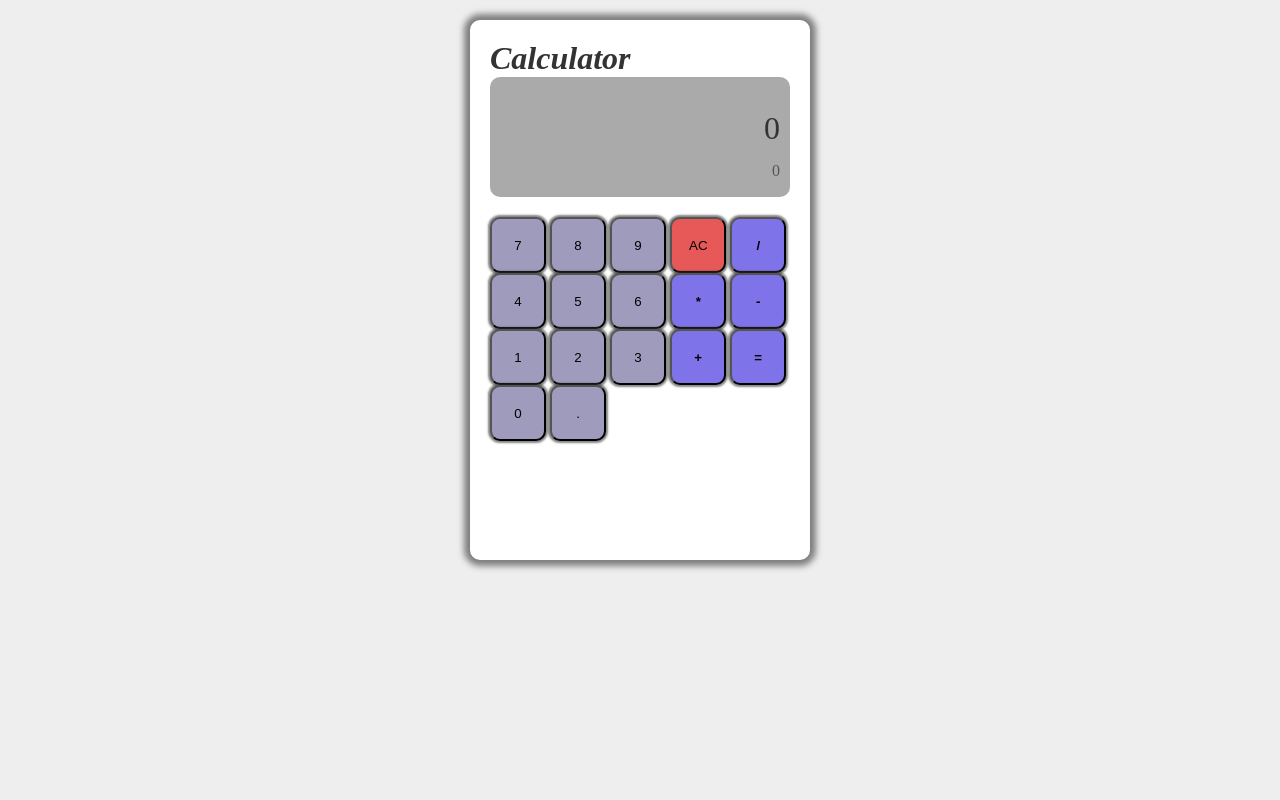
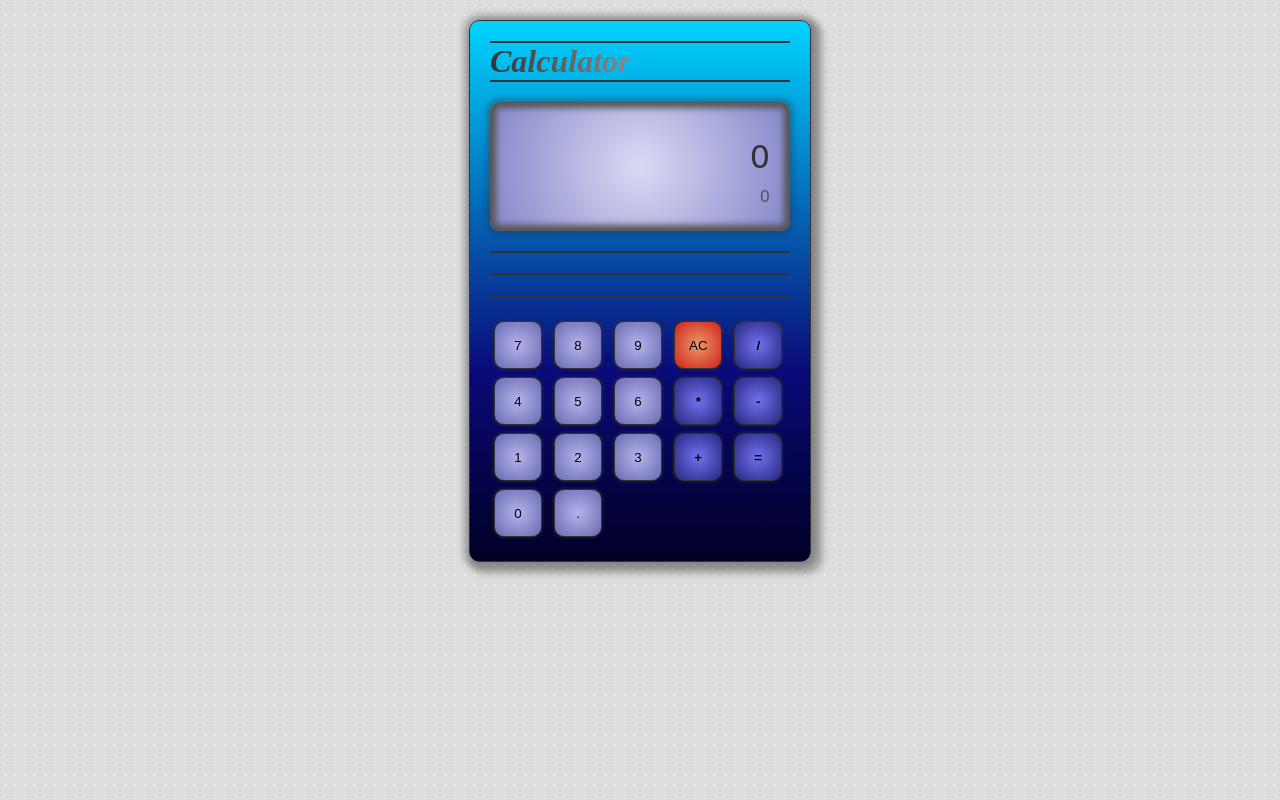
Before and after one commit to Armando284/calculator, a plain HTML site: page index.html in a window 1280 px wide. Drawn offline with Linux system fonts and the light colour scheme; a web font is replaced by a local one.

Commit message:
Feat improving calculator visual style

```diff
--- a/colors.css
+++ b/colors.css
@@ -1,7 +1,7 @@
 :root {
   --bg-main: #fff;
-  --bg-secondary: #eee;
-  --bg-screen: #aaa;
+  --bg-secondary: #ddd;
+  --bg-screen: #ccc;
   --bg-number: #9e9bbd;
   --bg-operation: #7f73e9;
   --bg-ac: #e75858;
@@ -10,5 +10,5 @@
   --color-secondary: #555;
   --color-danger: red;
 
-  --shadow-main: rgba(51, 51, 51, 0.6);
+  --shadow-main: rgba(51, 51, 51, 0.3);
 }
--- a/index.html
+++ b/index.html
@@ -4,18 +4,29 @@
     <meta charset="UTF-8" />
     <meta name="viewport" content="width=device-width, initial-scale=1.0" />
     <title>Calculator</title>
+    <link rel="preconnect" href="https://fonts.googleapis.com" />
+    <link rel="preconnect" href="https://fonts.gstatic.com" crossorigin />
+    <link
+      href="https://fonts.googleapis.com/css2?family=Handjet:wght@300;500&display=swap"
+      rel="stylesheet"
+    />
     <link rel="stylesheet" href="style.css" />
   </head>
   <body>
     <main>
-      <header>
+      <header class="mb-2">
+        <hr />
         <h1>Calculator</h1>
+        <hr />
       </header>
-      <section id="screen">
+      <section id="screen" class="mb-2">
         <span id="errorMsg"></span>
         <span id="operation">0</span>
         <span id="result">0</span>
       </section>
+      <hr class="mb-2" />
+      <hr class="mb-2" />
+      <hr class="mb-2" />
       <section id="buttonSection">
         <div id="numbers">
           <div id="main-numbers">
--- a/style.css
+++ b/style.css
@@ -1,4 +1,5 @@
 @import "colors.css";
+@import "utils.css";
 
 * {
   margin: 0;
@@ -11,10 +12,21 @@ body {
   min-height: 100vh;
   display: flex;
   justify-content: center;
+  background-image: radial-gradient(#eee 1px, transparent 0);
+  background-size: 10px 10px;
+  background-position: -20px -20px;
 }
 
 main {
-  background: var(--bg-main);
+  /* background: var(--bg-main); */
+  background: rgb(2, 0, 36);
+  background: linear-gradient(
+    0deg,
+    rgba(2, 0, 36, 1) 0%,
+    rgba(9, 9, 121, 1) 35%,
+    rgba(0, 212, 255, 1) 100%
+  );
+
   margin: 20px;
   padding: 20px;
   display: flex;
@@ -22,28 +34,46 @@ main {
   width: 300px;
   height: 500px;
   border-radius: 10px;
-  box-shadow: 0 0 6px 6px var(--shadow-main);
+  border: 1px solid var(--color-main);
+  box-shadow: 0 0 6px 6px var(--shadow-main), 6px 6px 6px 6px var(--shadow-main);
 }
 
-header > h1 {
+hr {
+  border: 1px solid var(--color-main);
+}
+
+h1 {
   font-style: italic;
-  color: var(--color-main);
+  /* color: var(--color-main); */
+  background: -webkit-linear-gradient(180deg, #eee, #333);
+  background-clip: text;
+  -webkit-background-clip: text;
+  -webkit-text-fill-color: transparent;
 }
 
 #screen {
-  background: var(--bg-screen);
-  width: calc(100% - 20px);
+  background: rgb(219, 218, 244);
+  background: radial-gradient(
+    circle,
+    rgba(219, 218, 244, 1) 0%,
+    rgba(131, 132, 201, 1) 100%
+  );
+  width: calc(100% - 40px);
   height: 100px;
-  padding: 10px;
+  padding: 20px;
   border-radius: 10px;
+  box-shadow: 0 0 4px 4px var(--shadow-main),
+    inset 0 0 6px 6px var(--color-secondary);
   display: flex;
   flex-direction: column;
   align-items: end;
   justify-content: space-around;
+  font-family: "Handjet", cursive;
+  overflow: hidden;
   #errorMsg {
     color: var(--color-danger);
-    font-size: 0.8rem;
-    font-weight: 300;
+    font-size: 1rem;
+    font-weight: 500;
     font-style: italic;
   }
   #operation {
@@ -56,30 +86,46 @@ header > h1 {
 }
 
 #buttonSection {
-  padding-top: 20px;
   width: 100%;
   display: flex;
   justify-content: space-between;
   .number {
-    background: var(--bg-number);
+    background: rgb(181, 179, 235);
+    background: radial-gradient(
+      circle,
+      rgba(181, 179, 235, 1) 0%,
+      rgba(105, 107, 177, 1) 100%
+    );
   }
   .operation {
-    background: var(--bg-operation);
+    background: rgb(116, 112, 238);
+    background: radial-gradient(
+      circle,
+      rgba(116, 112, 238, 1) 0%,
+      rgba(37, 39, 128, 1) 100%
+    );
     font-weight: 900;
   }
   .ac {
-    background: var(--bg-ac);
+    background: rgb(233, 153, 102);
+    background: radial-gradient(
+      circle,
+      rgba(233, 153, 102, 1) 0%,
+      rgba(210, 32, 27, 1) 100%
+    );
   }
 }
 
 button {
-  min-width: 56px;
-  height: 56px;
+  min-width: 48px;
+  height: 48px;
+  border: 1px solid var(--color-main);
   border-radius: 10px;
   box-shadow: 0 0 2px 2px var(--shadow-main);
   transition: all 0.3s ease-in-out;
+  margin: 4px;
 }
 
 button:active {
-  box-shadow: none;
+  box-shadow: inset 0 0 4px 4px var(--shadow-main);
 }
--- /dev/null
+++ b/utils.css
@@ -0,0 +1,6 @@
+.mb-1 {
+  margin-bottom: 10px;
+}
+.mb-2 {
+  margin-bottom: 20px;
+}
```
